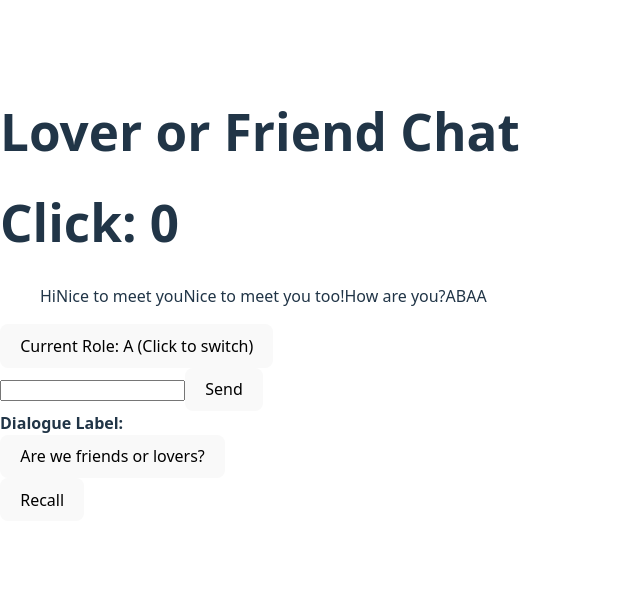
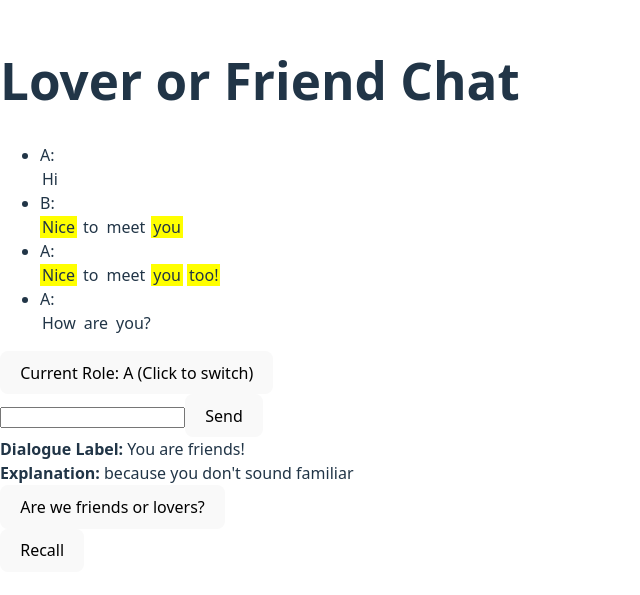
Before and after one commit to FZFZFZZ/PlatonicOrRomantic, a React (Vite) app in the folder frontend/: page / in a window 1280 px wide. Shown: the part 105-700 px from the top of the page, without its empty margins (0-640 px from the left). Built offline with nearby package versions, Linux system fonts and the light colour scheme.

Commit message:
Fix highlight

```diff
--- a/frontend/src/App.jsx
+++ b/frontend/src/App.jsx
@@ -3,12 +3,12 @@ import React, { useState, useEffect } from "react";
 
 export default function ChatApp() {
 
-  // test
-  const [click, setClick] = useState(0)
-
   // sample data
   let sampleMessageHistory = ['Hi', 'Nice to meet you', 'Nice to meet you too!', 'How are you?']
   let sampleRoleHistory = ['A', 'B', 'A', 'A']
+  let sampleHighlightIndices = [[], [0, 3], [0, 3, 4], []]
+  let sampleLabel = 'You are friends!'
+  let sampleExplanation = 'because you don\'t sound familiar'
 
   // current input
   const [role, setRole] = useState("A")
@@ -17,25 +17,30 @@ export default function ChatApp() {
   // chatHistory
   const [messageHistory, setMessageHistory] = useState(sampleMessageHistory)
   const [roleHistory, setRoleHistory] = useState(sampleRoleHistory)
-  const [importantIndex, setImportantIndex] = useState([])
+  const [highlightIndices, setHighlightIndices] = useState(sampleHighlightIndices)
 
   // labels
-  const [label, setLabel] = useState("")
-  const [explanation, setExplanation] = useState("")
+  const [label, setLabel] = useState(sampleLabel)
+  const [explanation, setExplanation] = useState(sampleExplanation)
 
-
+  useEffect(() => {
+    if (label === "") {
+      setHighlightIndices(getHighlightIndices())
+      setExplanation(getExplanation)
+    }
+  }, [label])
 
   return (
     <div>
       <h1>Lover or Friend Chat</h1>
-      <h1>Click: {click}</h1>
 
       {/* Chat History with hightlight of important words*/}
       <div>
         <ul>
-          {messageHistory}
-          {roleHistory}
-          {/* {messageHistory.map((msg, idx) => <li>{roleHistory[idx]}: {msg}</li>)} */}
+          {messageHistory.map((msg, idx) =>
+            <li>{roleHistory[idx]}:
+              <SentenceHighlight sentence={msg} indices={highlightIndices[idx]} label={label}></SentenceHighlight>
+            </li>)}
         </ul>
       </div>
 
@@ -44,7 +49,6 @@ export default function ChatApp() {
         <button
           onClick={() => {
             setRole((prev) => (prev === "A" ? "B" : "A"));
-            setClick(click+1)
           }}
         >
           Current Role: {role} (Click to switch)
@@ -58,14 +62,14 @@ export default function ChatApp() {
           value={message}
           onChange={(e) => {
             setMessage(e.target.value);
-            setClick(click+1)
           }}
         />
         <button
           type="submit"
           onSubmit={() => {
-            setMessageHistory(messageHistory.push(message))
-            setRoleHistory(roleHistory.push(role))
+            setMessageHistory((messageHistory) => [...messageHistory, message])
+            setRoleHistory((roleHistory) => [...roleHistory, role])
+            setHighlightIndices((highlightIndices) => [...highlightIndices, []])
           }}
         >
           Send
@@ -74,14 +78,16 @@ export default function ChatApp() {
 
       {/* Label */}
       <div>
-        <strong>Dialogue Label:</strong> {label}
+        <strong>Dialogue Label: </strong> {label}
+      </div>
+      <div>
+        <strong>Explanation: </strong> {explanation}
       </div>
 
       {/* ReLabel Button */}
       <div>
         <button onClick={() => {
           setLabel((label) => (label === "" ? getLabel() : ""))
-          setClick(click+1)
         }}>Are we friends or lovers?</button>
       </div>
 
@@ -105,3 +111,38 @@ function getLabel() {
   const sampleLabel = 'You are friends.'
   return sampleLabel
 }
+
+
+function getHighlightIndices() {
+  const sampleHighlightIndices = [[], [0, 2], [0, 3, 4], []]
+  return sampleHighlightIndices
+}
+
+function getExplanation() {
+  const sampleExplanation = 'because yaa don\'t sound familiar'
+  return sampleExplanation
+}
+
+function SentenceHighlight({ sentence, indices, label }) {
+  const words = sentence.split(' ');
+
+  return (
+    <div>
+      {words.map((word, index) => {
+        const isHighlighted = (label !== "") && indices.includes(index);
+        return (
+          <span
+            key={index}
+            style={{
+              backgroundColor: isHighlighted ? 'yellow' : 'transparent',
+              padding: '0 2px',
+              marginRight: '4px',
+            }}
+          >
+            {word}
+          </span>
+        );
+      })}
+    </div>
+  );
+};
```
